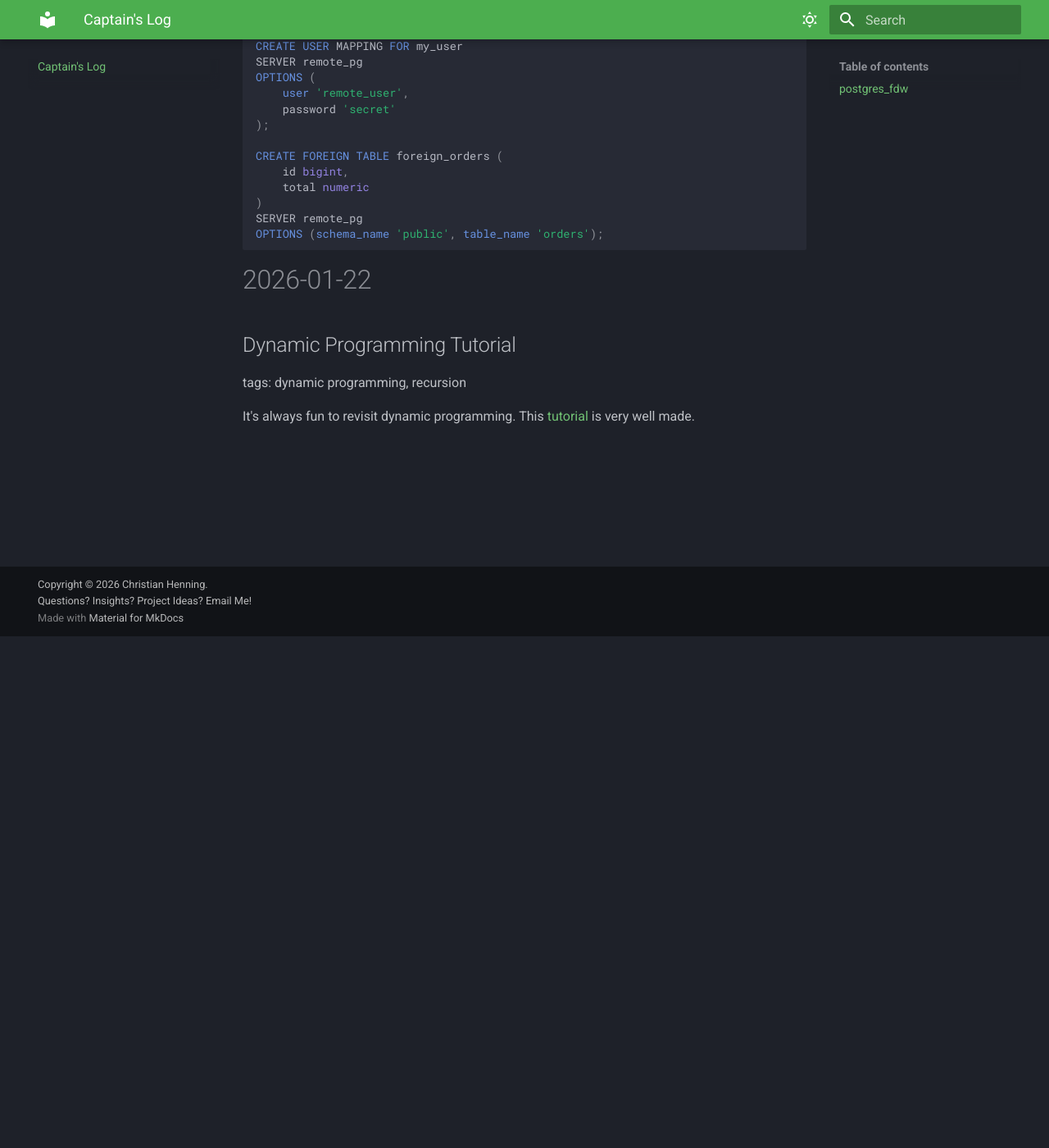
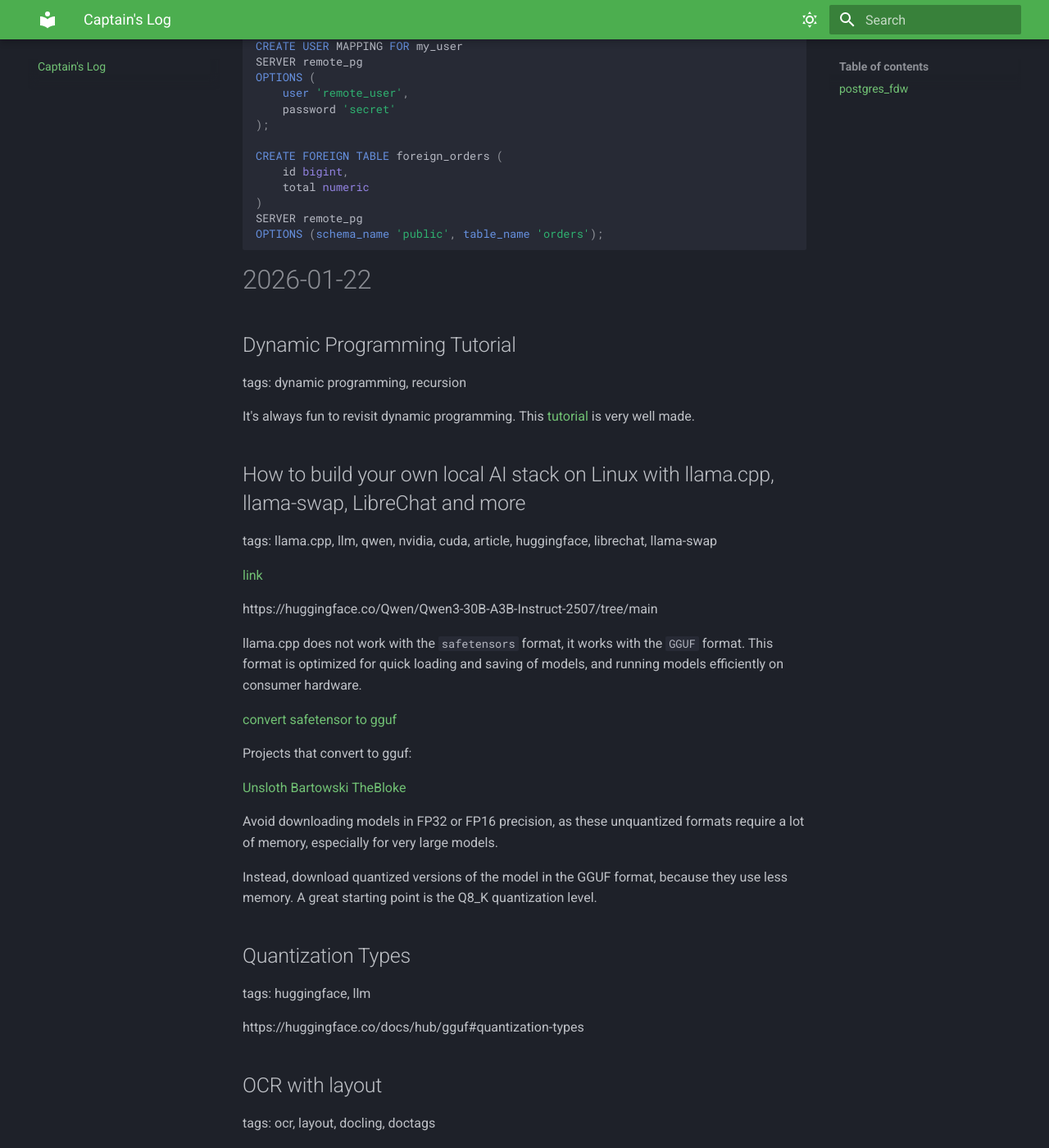
Before and after one commit to chhenning/chhenning.github.io, an MkDocs documentation site: the page built from docs/log.md, in a window 1280 px wide and 1400 px high, scrolled down 624 px. Shown: the whole window at 82% size. Built offline with MkDocs 1.6.1 and Material for MkDocs 9.7.7, drawn with Linux system fonts in a browser that asks for light colours; some of the changed text lies outside the part shown.

Commit message:
log entries

````diff
--- a/docs/log.md
+++ b/docs/log.md
@@ -45,3 +45,100 @@
 tags: dynamic programming, recursion
 
 It's always fun to revisit dynamic programming. This [tutorial](https://www.youtube.com/watch?v=66hDgWottdA) is very well made.
+
+## How to build your own local AI stack on Linux with llama.cpp, llama-swap, LibreChat and more
+
+tags: llama.cpp, llm, qwen, nvidia, cuda, article, huggingface, librechat, llama-swap
+
+[link](https://imadsaddik.com/blogs/local-ai-stack-on-linux)
+
+
+https://huggingface.co/Qwen/Qwen3-30B-A3B-Instruct-2507/tree/main
+
+
+llama.cpp does not work with the `safetensors` format, it works with the `GGUF` format. This format is optimized for quick loading and saving of models, and running models efficiently on consumer hardware.
+
+[convert safetensor to gguf](https://github.com/ggml-org/llama.cpp/blob/master/convert_hf_to_gguf.py)
+
+Projects that convert to gguf:
+
+[Unsloth](https://huggingface.co/unsloth/models)
+[Bartowski](https://huggingface.co/bartowski)
+[TheBloke](https://huggingface.co/TheBloke)
+
+Avoid downloading models in FP32 or FP16 precision, as these unquantized formats require a lot of memory, especially for very large models.
+
+Instead, download quantized versions of the model in the GGUF format, because they use less memory. A great starting point is the Q8_K quantization level.
+
+## Quantization Types
+
+tags: huggingface, llm
+
+https://huggingface.co/docs/hub/gguf#quantization-types
+
+## OCR with layout
+
+tags: ocr, layout, docling, doctags
+
+`Grounded Text` refers to text directly linked or anchored to specific visual regions in an image (like a bounding box), crucial for vision-language models (VLM) to understand where text is, while `DocTags` (Document Tags) are high-level semantic labels/metadata applied to entire documents or sections, offering what the content is about, with Grounding focusing on spatial, visual-textual alignment (e.g., a price tag on a product image) and DocTags on semantic classification (e.g., "invoice," "receipt," "contract") for better organization and retrieval in document understanding tasks.
+
+[docling document](https://docling-project.github.io/docling/concepts/docling_document/)
+
+# 2026-01-21
+
+## Unconventional PostgreSQL Optimizations
+
+tags: postgres, sql
+
+[Unconventional PostgreSQL Optimizations](https://news.ycombinator.com/item?id=46692116)
+
+## Magick
+
+```sh
+brew install imagemagick
+
+magick ~/Downloads/image.jpeg -quality 50 ~/Downloads/image_small.jpeg
+
+```
+
+# 2026-01-20
+
+## ESPN Unofficial Public API
+
+tags: sports, api, espn
+
+`Disclaimer`: This is documentation for ESPN's undocumented public API. I am not affiliated with ESPN. Use responsibly and follow ESPN's terms of service.
+
+[public ESPN API](https://github.com/pseudo-r/Public-ESPN-API)
+
+## Backtesting.py
+
+tags: python, finance, trading, simulation, pandas
+
+Backtest trading strategies in Python. See [backtesting.py](https://kernc.github.io/backtesting.py/)
+
+Also, [pandas_market_calendars](https://github.com/rsheftel/pandas_market_calendars)
+
+
+# 2026-01-17
+
+## Docker Cheat Sheet
+
+tags: docker, cheat sheet
+
+[docker cheat sheet](https://docker.how/)
+
+
+# 2026-01-15
+
+## Why DuckDB is my first choice for data processing
+
+tags: duckdb, hackernews
+
+[Why DuckDB is my first choice for data processing ](https://news.ycombinator.com/item?id=46645176)
+
+## Ask HN: How are you doing RAG locally?
+
+tags: RAG, hackernews, embedding
+
+[Ask HN: How are you doing RAG locally?](https://news.ycombinator.com/item?id=46616529)
````
